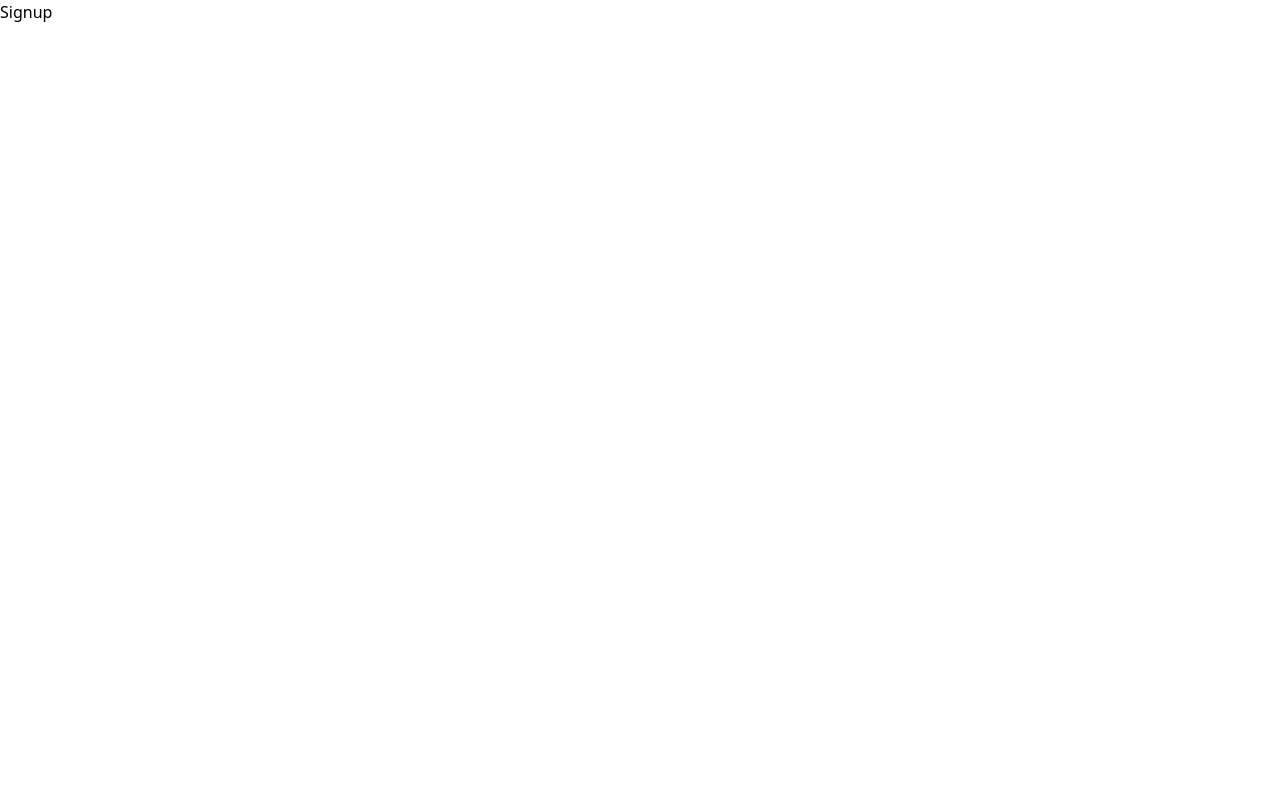
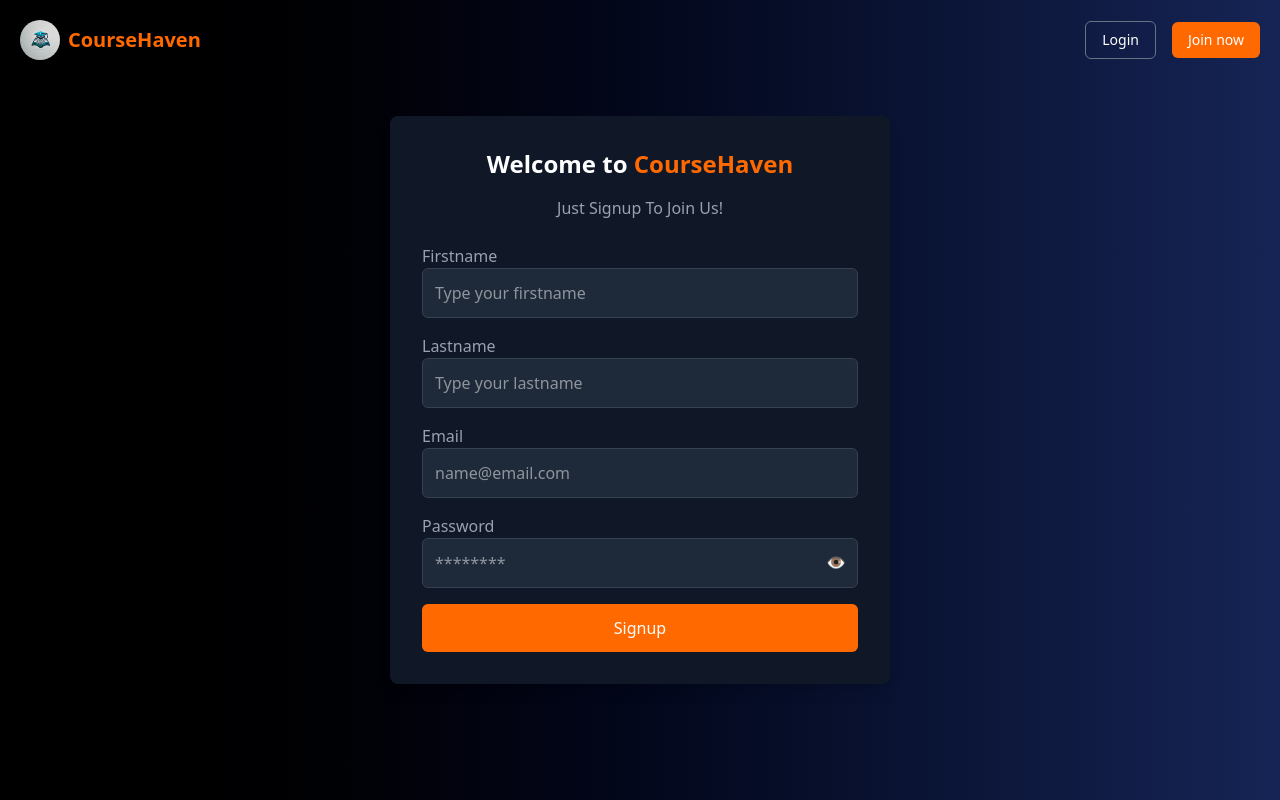
Before and after one commit to AnandRajBind/E-Commerce-WebSite, a React (Vite) app in the folder frontend/: page /signup in a window 1280 px wide. Built offline with nearby package versions, Linux system fonts and the light colour scheme.

Commit message:
10/07/2025
Make a Signup Page

```diff
--- a/frontend/src/components/Home.jsx
+++ b/frontend/src/components/Home.jsx
@@ -11,7 +11,6 @@ import Slider from 'react-slick'; // Importing Slider from react-slick for creat
 
 function Home() {
     const [courses, setCourses] = useState([]); // State to hold the courses fetched from the backend
-
     // axios library are used to fetch data from the backend
     useEffect(() => {
         const fetchCourses = async () => { // Function to fetch courses from the backend API
--- a/frontend/src/components/Signup.jsx
+++ b/frontend/src/components/Signup.jsx
@@ -1,9 +1,160 @@
-import React from 'react'
+import React, { useState } from 'react'
+import axios from 'axios'
+import logo from '/logo.webp'
+import { Link } from 'react-router-dom'
 
 const Signup = () => {
+
+  const [firstName, setFirstName] = useState("");
+  const [lastName, setLastName] = useState("");
+  const [email, setEmail] = useState("");
+  const [password, setPassword] = useState("");
+  const [errorMessage, setErrorMessage] = useState("");
+
+  const handleSubmit = async (e) => {
+    e.preventDefault();
+    // console.log(e);
+    // console.log(e.target.value);
+    // console.log(firstName, lastName, email, password);
+    // sending data from frontend to backend for stored database.
+    try {
+      const response = await axios.post('http://localhost:4001/api/v1/user/signup', {
+        firstName,
+        lastName,
+        email,
+        password
+      }, {
+
+        withCredentials: true,
+        headers: {
+          "content-Type": "application/json",
+        },
+      });
+      console.log("Signup Successfull", response.data);
+      alert(response.data.message);//backend response message
+      // alert("Signup Successfull");
+    } catch (error) {
+      if (error.response) {
+        alert(error.response.data.errors)
+        setErrorMessage(error.response.data.errors || "Signup faild");
+        // setErrorMessage("Signup faild");
+      }
+    }
+  }
   return (
-    <div>Signup</div>
-  )
+    <div className="bg-gradient-to-r from-black to-blue-950 ">
+      <div className="h-screen container mx-auto flex  items-center justify-center text-white">
+        {/* Header */}
+        <header className="absolute top-0 left-0 w-full flex justify-between items-center p-5  ">
+          <div className="flex items-center space-x-2">
+            <img src={logo} alt="Logo" className="w-10 h-10 rounded-full" />
+            <Link to={"/"} className="text-xl font-bold text-orange-500">
+              CourseHaven
+            </Link>
+          </div>
+          <div className="flex items-center space-x-4">
+            <Link
+              to={"/login"}
+              className="bg-transparent border border-gray-500 p-1 text-sm md:text-md md:py-2 md:px-4 rounded-md"
+            >
+              Login
+            </Link>
+            <Link
+              to={"/courses"}
+              className="bg-orange-500 p-1 text-sm md:text-md md:py-2 md:px-4 rounded-md"
+            >
+              Join now
+            </Link>
+          </div>
+        </header>
+
+        {/* Signup Form */}
+        <div className="bg-gray-900 p-8 rounded-lg shadow-lg w-[500px] m-8 md:m-0 mt-20">
+          <h2 className="text-2xl font-bold mb-4 text-center">
+            Welcome to <span className="text-orange-500">CourseHaven</span>
+          </h2>
+          <p className="text-center text-gray-400 mb-6">
+            Just Signup To Join Us!
+          </p>
+
+          <form onSubmit={handleSubmit}>
+            <div className="mb-4">
+              <label htmlFor="firstname" className=" text-gray-400 mb-2">
+                Firstname
+              </label>
+              <input
+                type="text"
+                id="firstname"
+                value={firstName}
+                onChange={(e) => setFirstName(e.target.value)}
+                className="w-full p-3 rounded-md bg-gray-800 border border-gray-700 focus:outline-none focus:ring-2 focus:ring-blue-500"
+                placeholder="Type your firstname"
+              />
+            </div>
+            <div className="mb-4">
+              <label htmlFor="lastname" className=" text-gray-400 mb-2">
+                Lastname
+              </label>
+              <input
+                type="text"
+                id="lastname"
+                value={lastName}
+                onChange={(e) => setLastName(e.target.value)}
+                className="w-full p-3 rounded-md bg-gray-800 border border-gray-700 focus:outline-none focus:ring-2 focus:ring-blue-500"
+                placeholder="Type your lastname"
+                required
+              />
+            </div>
+
+            <div className="mb-4">
+              <label htmlFor="email" className=" text-gray-400 mb-2">
+                Email
+              </label>
+              <input
+                type="text"
+                id="email"
+                value={email}
+                onChange={(e) => setEmail(e.target.value)}
+                className="w-full p-3 rounded-md bg-gray-800 border border-gray-700 focus:outline-none focus:ring-2 focus:ring-blue-500"
+                placeholder="name@email.com"
+                required
+              />
+            </div>
+            <div className="mb-4">
+              <label htmlFor="password" className=" text-gray-400 mb-2">
+                Password
+              </label>
+              <div className="relative">
+                <input
+                  type="password"
+                  id="password"
+                  value={password}
+                  onChange={(e) => setPassword(e.target.value)}
+                  className="w-full p-3 rounded-md bg-gray-800 border border-gray-700 focus:outline-none focus:ring-2 focus:ring-blue-500"
+                  placeholder="********"
+                  required
+                />
+                <span className="absolute right-3 top-3 text-gray-500 cursor-pointer">
+                  👁️
+                </span>
+              </div>
+            </div>
+            {errorMessage && (
+              <div className="mb-4 text-red-500 text-center">
+                {errorMessage}
+              </div>
+            )}
+            <button
+              type="submit"
+              className="w-full bg-orange-500 hover:bg-blue-600 text-white py-3 px-6 rounded-md transition"
+            >
+              Signup
+            </button>
+          </form>
+        </div>
+      </div>
+    </div>
+  );
 }
 
-export default Signup
+export default Signup;
```
Also changed, not shown: 1 other file (tests, documents, lock files or other folders).
